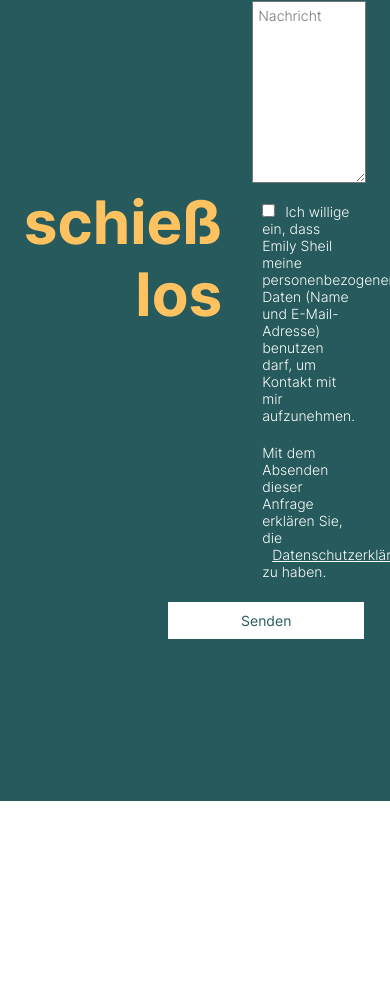
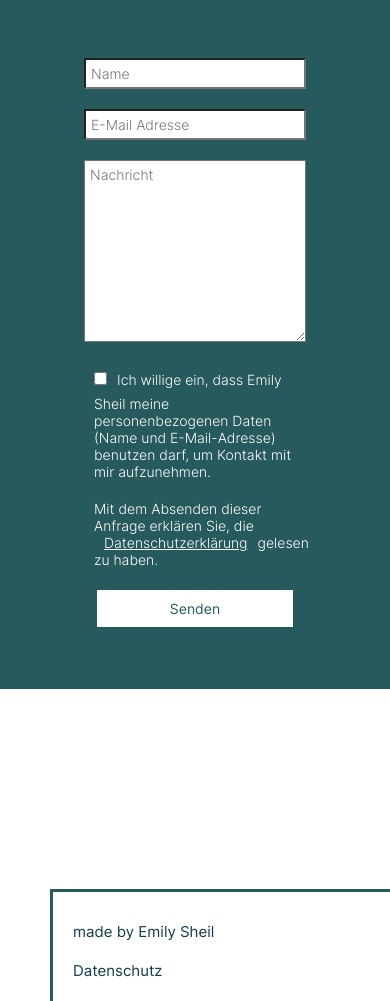
Before and after one commit to emily-s-codes/portfolio-en-de, a React (Create React App) app in the folder portfolio-frontend/: page /datenschutz in a window 390 px wide. Shown: the part 1488-2489 px from the top of the page. Built offline with nearby package versions, Linux system fonts and the light colour scheme.

Commit message:
email section media queries

```diff
--- a/portfolio-frontend/src/components/emailMe/EmailMe.css
+++ b/portfolio-frontend/src/components/emailMe/EmailMe.css
@@ -64,3 +64,42 @@
 .emailMeSection form input[type=submit]:active {
     box-shadow: inset 0px 0px 5px #c1c1c1;
 }
+
+@media only screen and (max-width: 991px) {
+    .emailMeSection {
+        flex-direction: column;
+        padding: 50px;
+    }
+
+    .emailMeSection h2 {
+        text-align: center;
+    }
+}
+
+@media only screen and (max-width: 767px) {
+    .emailMeSection {
+        padding: 50px 10px;
+    }
+
+    .emailMeSection form input,
+    .emailMeSection form textarea,
+    .emailMeSection form label .emailMeSection p {
+        margin: 10px 0;
+    }
+
+    .emailMeSection form input[type=submit] {
+        align-self: center;
+    }
+}
+
+@media only screen and (min-width: 1200px) {
+    .emailMeSection {
+        margin: 200px 250px;
+    }
+}
+
+@media only screen and (min-width: 1300px) {
+    .emailMeSection {
+        margin: 200px 350px;
+    }
+}
```
